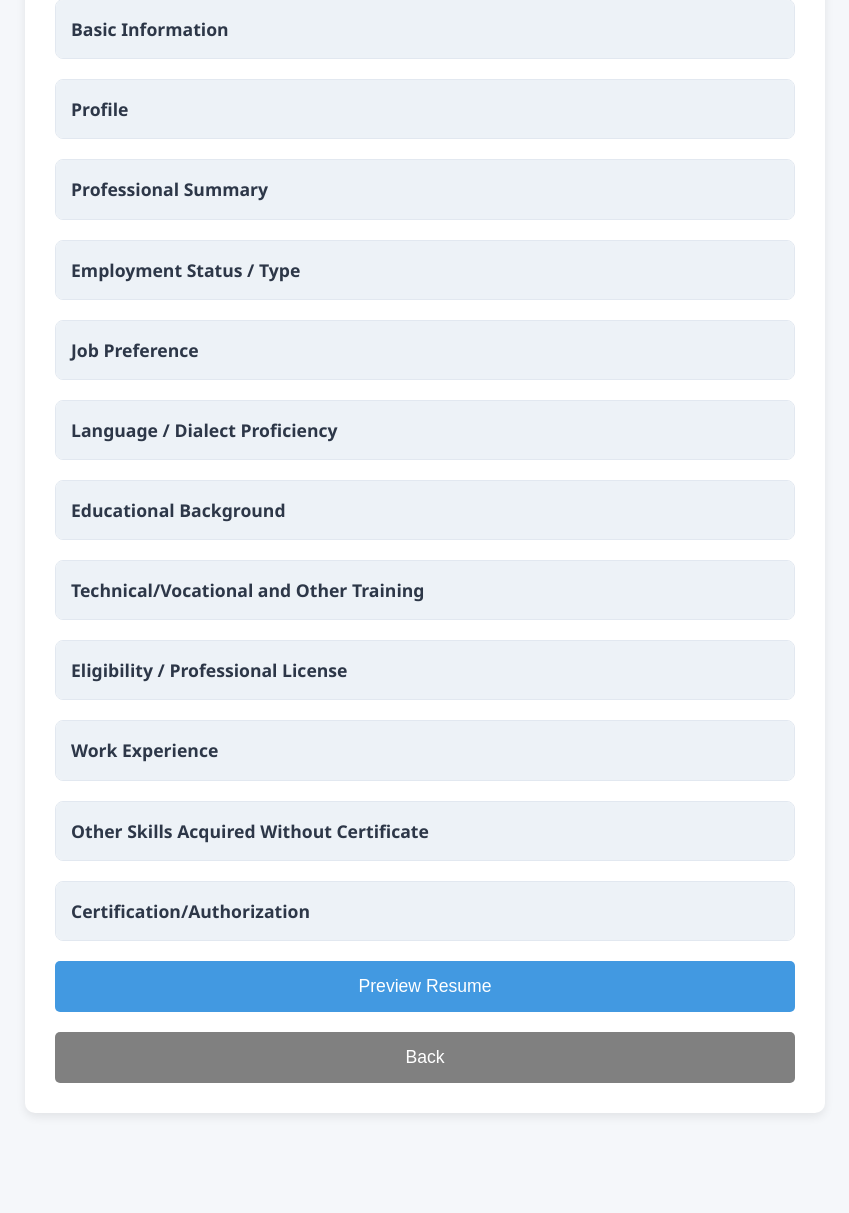
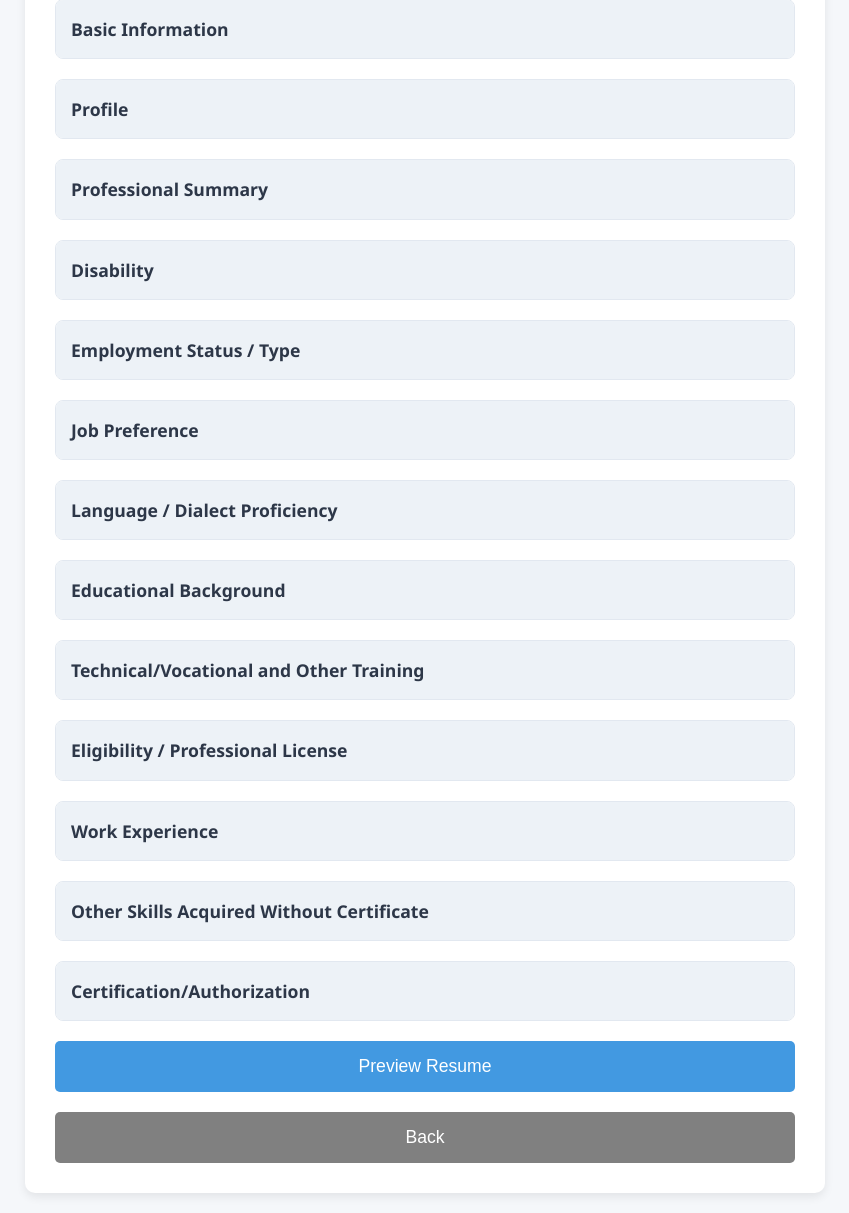
Before and after one commit to bryllemitra/PESO-Job-Portal, a PHP site: page /forms/forms.php in a window 1280 px wide. Shown: the part 172-1385 px from the top of the page, without its empty margins (215-1064 px from the left). Before the commit the page ends 1305 px from the top, so only its background shows below. Run offline with PHP 8.4, Linux system fonts and the light colour scheme; the visitor is signed in with stand-in values (Sample User, id 1).

Commit message:
add new input to forms
added surname, first name, middle name, suffix, , tin, and disability

```diff
--- a/forms/forms.php
+++ b/forms/forms.php
@@ -62,8 +62,20 @@ unset($_SESSION['errors']);
                 <div class="section-content" id="basic-info">
                     <div class="form-grid">
                         <div>
-                            <label for="name">Full Name:</label>
-                            <input type="text" id="name" name="name" value="<?php echo htmlspecialchars($data['name'] ?? ''); ?>" required>
+                            <label for="surname">Surname</label>
+                            <input type="text" id="surname" name="surname" value="<?php echo htmlspecialchars($data['surname'] ?? ''); ?>" required>
+                        </div>
+                        <div>
+                            <label for="first_name">First name</label>
+                            <input type="text" id="first_name" name="first_name" value="<?php echo htmlspecialchars($data['first_name'] ?? ''); ?>" required>
+                        </div>
+                        <div>
+                            <label for="middle_name">Middle name</label>
+                            <input type="text" id="middle_name" name="middle_name" value="<?php echo htmlspecialchars($data['middle_name'] ?? ''); ?>" required>
+                        </div>
+                        <div>
+                            <label for="suffix">Suffix</label>
+                            <input type="text" id="suffix" name="suffix" value="<?php echo htmlspecialchars($data['suffix'] ?? ''); ?>" required>
                         </div>
                         <div>
                             <label for="email">Email:</label>
@@ -76,6 +88,10 @@ unset($_SESSION['errors']);
                         <div>
                             <label for="address">Address:</label>
                             <input type="text" id="address" name="address" value="<?php echo htmlspecialchars($data['address'] ?? ''); ?>" required>
+                        </div>
+                        <div>
+                             <label for="tin">Tin:</label>
+                             <input type="number" id="tin" name="tin" value="<?php echo htmlspecialchars($data['tin'] ?? ''); ?>" required>
                         </div>
                     </div>
                 </div>
@@ -142,6 +158,19 @@ unset($_SESSION['errors']);
                 <div class="section-content" id="professional-summary">
                     <label for="profile">Profile:</label>
                     <textarea id="profile" name="profile" rows="4" placeholder="Provide a brief description of yourself..." required><?php echo htmlspecialchars($data['profile'] ?? ''); ?></textarea>
+                </div>
+            </div>
+
+            <!-- Disabilityy -->
+            <div class="collapsible-section">
+                <div class="section-header" onclick="toggleSection('disability')">Disability</div>
+                <div class="section-content" id="disability">
+                    <div class="form-grid">
+                        <div>
+                            <label for="disability">Disability</label>
+                            <textarea id="languages_proficiency" name="disability" rows="2" placeholder="ex: Visual, Speech, Mental, Hearing, Physical, etc..." required><?php echo htmlspecialchars($data['Disability'] ?? ''); ?></textarea>
+                        </div>
+                    </div>
                 </div>
             </div>
 
```
